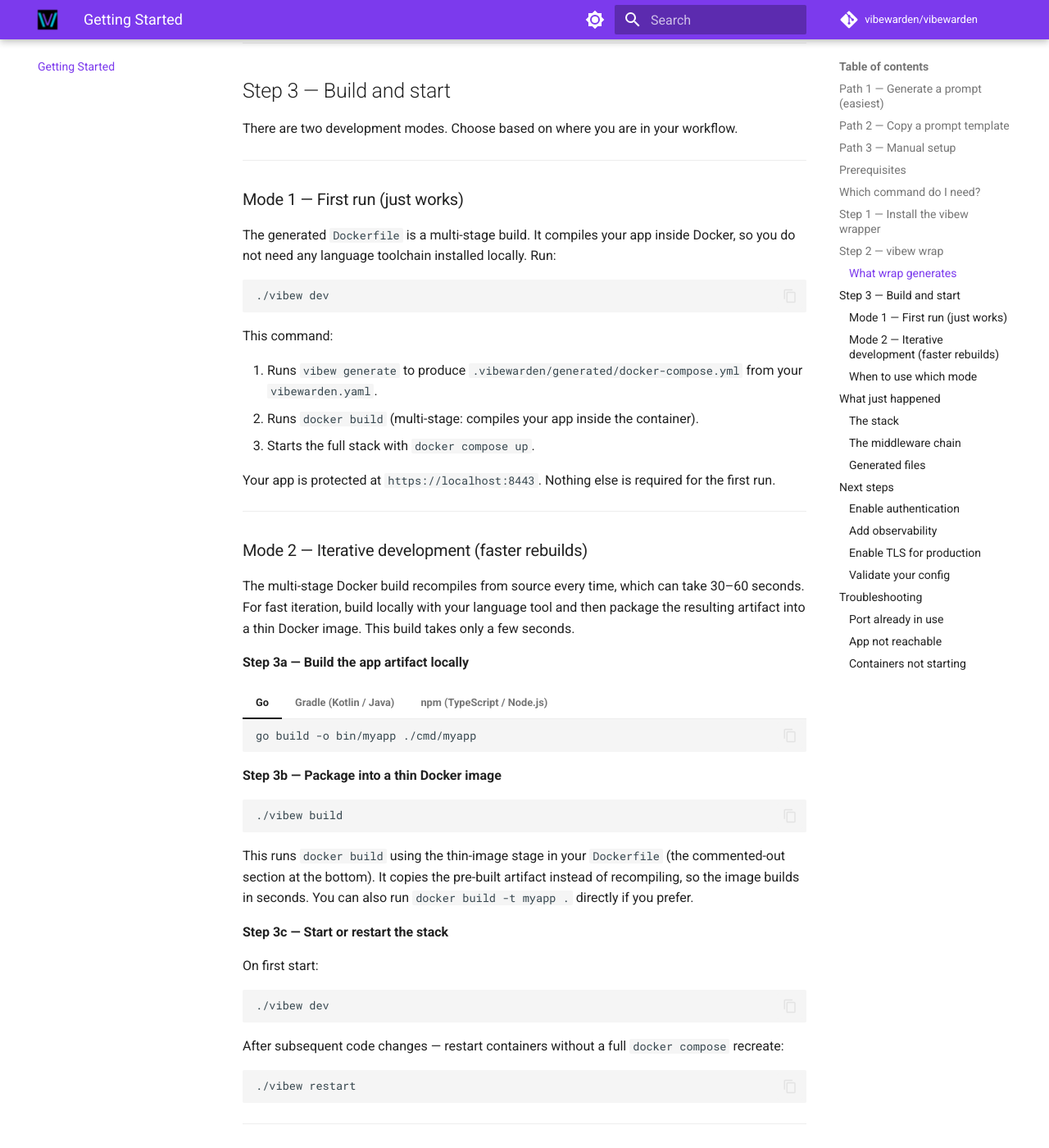
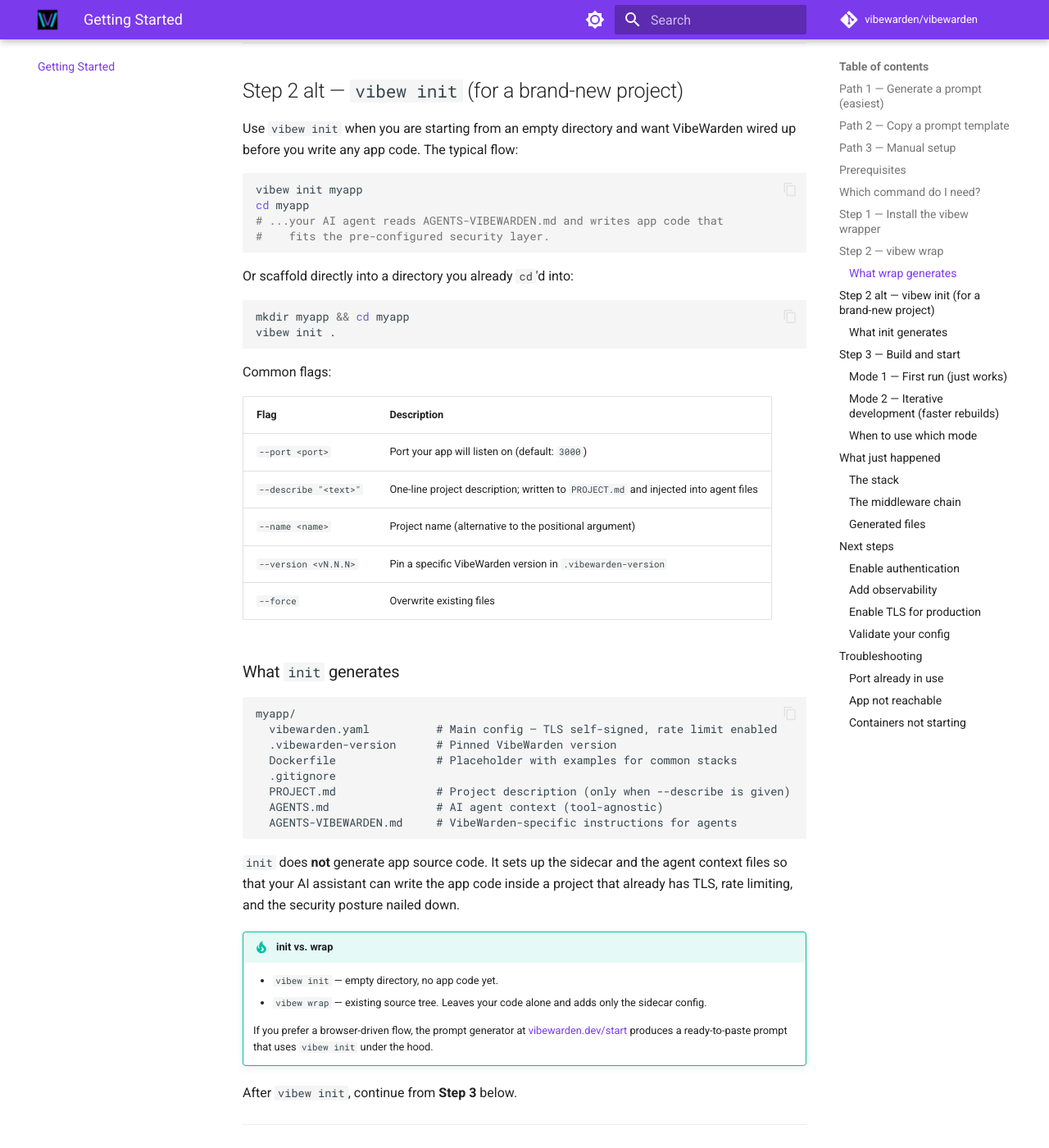
Before and after one commit to VibeWarden/vibewarden, an MkDocs documentation site: the page built from docs/getting-started.md, in a window 1280 px wide and 1400 px high, scrolled down 3259 px. Shown: the whole window at 82% size. Built offline with MkDocs 1.6.1 and Material for MkDocs 9.7.7, drawn with Linux system fonts in a browser that asks for light colours; comment, search, counter and statistics services are not loaded; the version menu is left out; some of the changed text lies outside the part shown.

Commit message:
fix(#820): document vibew init at parity with vibew wrap in getting-started.md
Before: the guide covered vibew wrap in depth and relegated vibew init
to a single dismissive sentence ("run vibew init instead, then follow
from Step 3 below"). A user following the docs from scratch couldn't
learn how init differs, what it generates, which flags exist, or when
to pick it over wrap.

Added "Step 2 alt — vibew init" with the same depth as the existing
Step 2 (wrap):
  - typical flow (vibew init myapp && cd myapp)
  - current-directory variant (vibew init .)
  - flags table (--port, --describe, --name, --version, --force)
    matching what internal/cli/cmd/init.go actually accepts
  - "What init generates" file listing (matches scaffolding output)
  - init-vs-wrap tip, plus a pointer to the /start prompt generator

Also reworked the "Which command do I need?" table to link into the
two step sections directly instead of telling users the guide only
covers wrap.

Closes #820

Co-Authored-By: Claude Opus 4.6 (1M context) <noreply@anthropic.com>

````diff
--- a/docs/getting-started.md
+++ b/docs/getting-started.md
@@ -60,15 +60,15 @@ and is the right reference when you want full control.
 
 ## Which command do I need?
 
-| Scenario | Command |
-|----------|---------|
-| Starting a new project | `vibew init myapp` |
-| Adding the sidecar to an existing app | `vibew wrap` |
-| Adding a feature to an existing config | `vibew add <feature>` |
+| Scenario | Command | See |
+|----------|---------|-----|
+| Adding the sidecar to an existing app | `vibew wrap --upstream <port>` | [Step 2](#step-2-vibew-wrap) |
+| Starting a brand-new project | `vibew init <name>` | [Step 2 alt](#step-2-alt-vibew-init-for-a-brand-new-project) |
+| Adding a feature to an existing config | `vibew add <feature>` | after either of the above |
 
-This guide covers the `vibew wrap` workflow for existing apps. If you are
-starting from scratch, run `vibew init` instead -- it scaffolds both the app
-and the sidecar config in one step, then follow from **Step 3** below.
+The two setup commands are parallel paths. `wrap` adapts an existing
+source tree; `init` scaffolds a fresh project directory. Both end up in
+the same place: a `vibewarden.yaml` you can iterate on from **Step 3**.
 
 ---
 
@@ -132,6 +132,66 @@ AGENTS-VIBEWARDEN.md     # Tool-agnostic AI agent context (all agents)
     ask Claude or Cursor to "add a login page," the AI knows to use Kratos flows
     instead of building auth from scratch. Regenerate after config changes with
     `./vibew context refresh`.
+
+---
+
+## Step 2 alt — `vibew init` (for a brand-new project)
+
+Use `vibew init` when you are starting from an empty directory and want
+VibeWarden wired up before you write any app code. The typical flow:
+
+```bash
+vibew init myapp
+cd myapp
+# ...your AI agent reads AGENTS-VIBEWARDEN.md and writes app code that
+#    fits the pre-configured security layer.
+```
+
+Or scaffold directly into a directory you already `cd`'d into:
+
+```bash
+mkdir myapp && cd myapp
+vibew init .
+```
+
+Common flags:
+
+| Flag | Description |
+|------|-------------|
+| `--port <port>` | Port your app will listen on (default: `3000`) |
+| `--describe "<text>"` | One-line project description; written to `PROJECT.md` and injected into agent files |
+| `--name <name>` | Project name (alternative to the positional argument) |
+| `--version <vN.N.N>` | Pin a specific VibeWarden version in `.vibewarden-version` |
+| `--force` | Overwrite existing files |
+
+### What `init` generates
+
+```
+myapp/
+  vibewarden.yaml          # Main config — TLS self-signed, rate limit enabled
+  .vibewarden-version      # Pinned VibeWarden version
+  Dockerfile               # Placeholder with examples for common stacks
+  .gitignore
+  PROJECT.md               # Project description (only when --describe is given)
+  AGENTS.md                # AI agent context (tool-agnostic)
+  AGENTS-VIBEWARDEN.md     # VibeWarden-specific instructions for agents
+```
+
+`init` does **not** generate app source code. It sets up the sidecar
+and the agent context files so that your AI assistant can write the app
+code inside a project that already has TLS, rate limiting, and the
+security posture nailed down.
+
+!!! tip "init vs. wrap"
+    - `vibew init` — empty directory, no app code yet.
+    - `vibew wrap` — existing source tree. Leaves your code alone and
+      adds only the sidecar config.
+
+    If you prefer a browser-driven flow, the prompt generator at
+    [vibewarden.dev/start](https://vibewarden.dev/start) produces a
+    ready-to-paste prompt that uses `vibew init` under the hood.
+
+After `vibew init`, continue from **Step 3** below.
 
 ---
 
````
